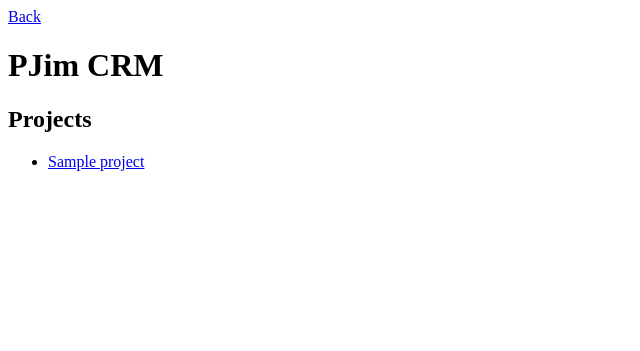
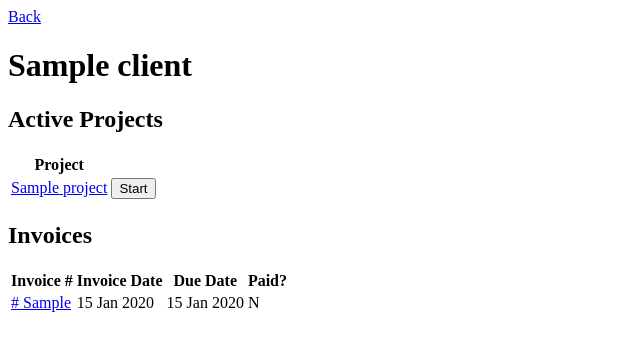
Before and after one commit to portablejim/pjimcrm, a Django app: page /crm/client/1/ in a window 1280 px wide. Shown: the top 351 px of the page, without its empty margins (0-640 px from the left). Run offline with Django 5.2, Linux system fonts and the light colour scheme; a user stored in the database is signed in; tables that the repository leaves empty hold one stand-in row (values such as "Sample post"); some web fonts are replaced.

Commit message:
Improve views

```diff
--- a/pjimcrm/templates/pjimcrm/client_detail.html
+++ b/pjimcrm/templates/pjimcrm/client_detail.html
@@ -4,18 +4,65 @@
 {% block content %}
 <div>
     <a href="{% url 'index' %}">Back</a>
-    <h1>PJim CRM</h1>
+    <h1>{{ client_record.name }}</h1>
     <div>
-        <h2>Projects</h2>
+        <h2>Active Projects</h2>
+        <table>
+        <thead>
+            <tr>
+                <th>Project</th>
+                <th></th>
+            </tr>
+        </thead>
+        <tbody>
+
         {% if project_list %}
-            <ul>
             {% for project_record in project_list %}
-                <li><a href="{% url 'project_detail' client_record.id project_record.id %}">{{ project_record.name }}</a></li>
+            <tr>
+                <td class="project_name"><a href="{% url 'project_detail' client_record.id project_record.id %}">{{ project_record.name }}</a></td>
+                <td class="project_actions">
+                    <form method="post" action="{% url 'project_timer_start' client_record.id project_record.id %}">
+                        <input type="hidden" name="retUrl" value="{{ request.get_full_path }}" />
+                        {% csrf_token %}
+                        <input type="submit" value="Start" />
+                    </form>
+                </td>
+            </tr>
             {% endfor %}
-            </ul>
         {% else %}
-            <p>No projects</p>
+            <tr><td>No projects</td></tr>
         {% endif %}
+        </tbody>
+        </table>
+        <h2>Invoices</h2>
+        <table class="invoiceList">
+        <thead>
+            <tr>
+                <th>Invoice #</th>
+                <th>Invoice Date</th>
+                <th>Due Date</th>
+                <th>Paid?</th>
+            </tr>
+        </thead>
+        <tbody>
+        {% if invoice_list %}
+            {% for invoice_record in invoice_list %}
+                <tr>
+                    <td><a href="{% url 'invoice_detail' client_record.id invoice_record.id %}"># {{ invoice_record.invoice_num }}</a></td>
+                    <td>{{ invoice_record.gen_date|date }}</td>
+                    <td>{{ invoice_record.pay_date|date }}</td>
+                    {% if invoice_record.paid %}
+                        <td>Y</td>
+                    {% else %}
+                        <td>N</td>
+                    {% endif %}
+                </tr>
+            {% endfor %}
+        {% else %}
+            <tr><td>No invoices</td></tr>
+        {% endif %}
+        </tbody>
+        </table>
     </div>
 </div>
 {% endblock %}
--- a/pjimcrm/urls.py
+++ b/pjimcrm/urls.py
@@ -8,6 +8,7 @@ urlpatterns = [
     path("client/<int:client_id>/project/<int:project_id>/", views.project_detail, name="project_detail"),
     path("client/<int:client_id>/create-project", views.project_create, name="project_create"),
     path("client/<int:client_id>/project/<int:project_id>/edit", views.project_edit, name="project_edit"),
+    path("client/<int:client_id>/project/<int:project_id>/timer-start", views.project_timer_start, name="project_timer_start"),
     path("client/<int:client_id>/invoice/<int:invoice_id>/", views.invoice_detail, name="invoice_detail"),
     path("client/<int:client_id>/build-invoice", views.invoice_build, name="invoice_build"),
     path("timer/", views.timer_index, name="timer_index"),
--- a/pjimcrm/views.py
+++ b/pjimcrm/views.py
@@ -3,7 +3,7 @@ from django.http import HttpResponse
 from django.contrib.auth.decorators import login_required
 from django.shortcuts import get_object_or_404, render
 
-from .models import Client, Project
+from .models import Client, Project, Invoice
 
 # Create your views here.
 @login_required()
@@ -16,7 +16,8 @@ def index(request):
 def client_detail(request, client_id):
     client_record = get_object_or_404(Client, pk=client_id)
     project_list = client_record.project_set.all()
-    return render(request, "pjimcrm/client_detail.html", {"client_record": client_record, "project_list": project_list})
+    invoices = Invoice.objects.filter(client_id=client_record).order_by("gen_date")
+    return render(request, "pjimcrm/client_detail.html", {"client_record": client_record, "project_list": project_list, "invoice_list": invoices})
 
 
 @login_required()
@@ -32,9 +33,13 @@ def project_create(request, client_id, project_id):
 def project_edit(request, client_id, project_id):
     return HttpResponse("Hello World. Project id:" + str(project_id))
 
+@login_required()
+def project_timer_start(request, client_id, project_id):
+    return HttpResponse("Hello World. Project id:" + str(project_id))
+
 
 @login_required()
-def invoice_detail(request, invoice_id):
+def invoice_detail(request, client_id, invoice_id):
     return HttpResponse("Hello World. Invoice id:" + str(invoice_id))
 
 
```
